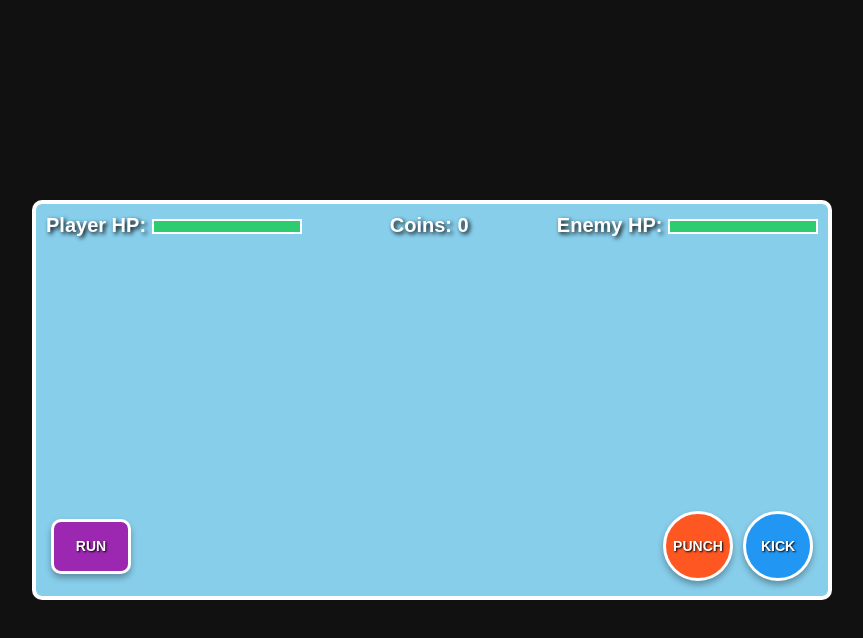
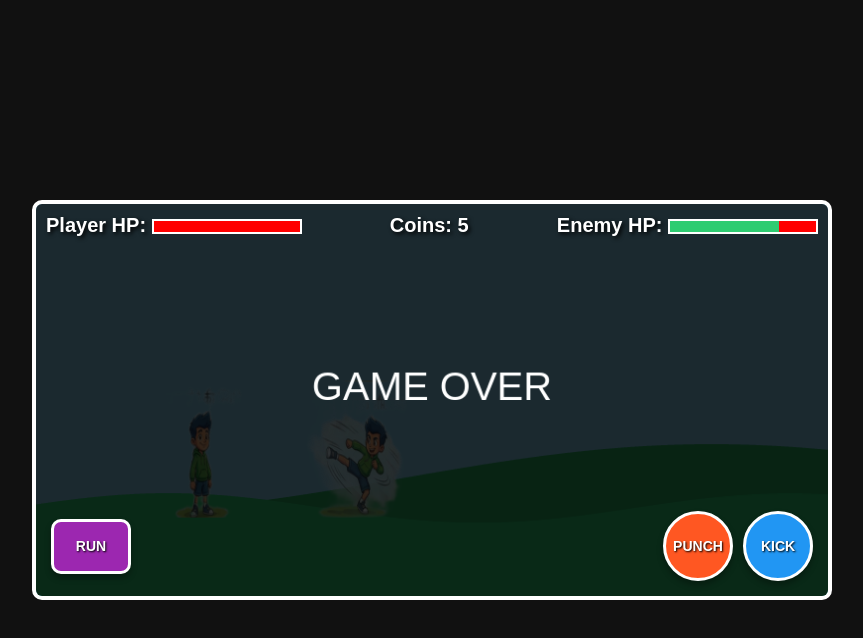
Before and after one commit to ydvaditya20-creator/Fighting-game, a plain HTML site: page index.html in a window 1280 px wide. Both pictures are taken after a click on the button "PUNCH". Shown: the whole page, without its empty margins (208-1071 px from the left). Drawn offline with Linux system fonts and the light colour scheme.

Commit message:
Refactor game script for clarity and performance

```diff
--- a/index.html
+++ b/index.html
@@ -42,17 +42,20 @@
 </div>
 
 <script>
+// ==========================================
+// भाग 1: वेरिएबल्स, स्प्राइट और इनपुट कंट्रोल्स
+// ==========================================
 const canvas = document.getElementById("gameCanvas");
 const ctx = canvas.getContext("2d");
 const scoreVal = document.getElementById("scoreVal");
 const playerHpBar = document.getElementById("playerHp");
 const enemyHpBar = document.getElementById("enemyHp");
 
-// इमेज लोड करना (720x392 साइज)
+// स्प्राइट शीट इमेज लोड करना
 const spriteSheet = new Image();
 spriteSheet.src = 'spritesheet.png';
 
-// ऑडियो जनरेटर (बिना फाइल के साउंड)
+// ऑडियो जनरेटर (बिना बाहरी .mp3 फ़ाइल के साउंड बनाने के लिए)
 function playSound(type) {
     const audioCtx = new (window.AudioContext || window.webkitAudioContext)();
     const osc = audioCtx.createOscillator();
@@ -72,9 +75,9 @@ function playSound(type) {
     }
 }
 
-// स्प्राइट 720x392 के लिए सटीक 3x3 ग्रिड सेटिंग्स
-const spriteW = 720 / 3; // 240px
-const spriteH = 392 / 3; // 130.66px
+// 720x392 साइज़ के लिए सटीक स्प्राइट ग्रिड सेटिंग्स (3x3 ग्रिड)
+const spriteW = 720 / 3; // 240px हर फ्रेम की चौड़ाई
+const spriteH = 392 / 3; // 130.66px हर फ्रेम की ऊँचाई
 
 const FRAMES = {
     STAND: {x: 0, y: 0}, CROUCH: {x: 1, y: 0}, JUMP: {x: 2, y: 0},
@@ -84,53 +87,90 @@ const FRAMES = {
 
 const runLoop = [FRAMES.RUN1, FRAMES.RUN2, FRAMES.RUN3, FRAMES.RUN4];
 
-// गेम स्टेट्स
+// गेम कोर स्टेट्स
 let score = 0;
 let bgOffset = 0;
 let isRunning = false;
 let gameFrame = 0;
 
-// कैरेक्टर ऑब्जेक्ट्स
+// पोजीशनिंग डायमेंशन (कैरेक्टर को कैनवास के अंदर रखने के लिए)
+const groundY = 180;
+const displayW = 160;
+const displayH = 140;
+
+// प्लेयर ऑब्जेक्ट
 const player = {
-    x: 100, y: 240, baseY: 240, w: 150, h: 95, hp: 100, maxHp: 100,
+    x: 100, y: groundY, baseY: groundY, w: displayW, h: displayH, hp: 100, maxHp: 100,
     state: FRAMES.STAND, vy: 0, isJumping: false, isCrouching: false, isAttacking: false, attackTimer: 0, runAnimIdx: 0
 };
 
+// दुश्मन ऑब्जेक्ट (हमलावर एनिमी)
 const enemy = {
-    x: 600, y: 240, baseY: 240, w: 150, h: 95, hp: 100, maxHp: 100,
+    x: 550, y: groundY, baseY: groundY, w: displayW, h: displayH, hp: 100, maxHp: 100,
     state: FRAMES.STAND, vy: 0, isJumping: false, isAttacking: false, attackTimer: 0, runAnimIdx: 0,
-    isDead: false, respawnTimer: 0, actionTimer: 60, speed: -3
+    isDead: false, respawnTimer: 0, actionTimer: 60, speed: -2.5
 };
 
+// सिक्का (Coin) ऑब्जेक्ट
 const coin = { x: 900, y: 200, size: 12, active: true };
 
+// --- इनपुट और बटन इवेंट लिसनर्स ---
+const runBtn = document.getElementById("runBtn");
+['touchstart', 'mousedown'].forEach(evt => {
+    runBtn.addEventListener(evt, (e) => { e.preventDefault(); isRunning = true; });
+});
+['touchend', 'mouseup', 'mouseleave'].forEach(evt => {
+    runBtn.addEventListener(evt, () => { isRunning = false; });
+});
+
+document.getElementById("punchBtn").addEventListener("click", playerAttack);
+document.getElementById("kickBtn").addEventListener("click", playerAttack);
+
+// टच ग्लाइड (Touch Glide) - स्वाइप से जंप और क्राउच
+let touchStartY = 0;
+canvas.addEventListener('touchstart', (e) => { touchStartY = e.touches.clientY; });
+canvas.addEventListener('touchend', (e) => {
+    let diffY = touchStartY - e.changedTouches.clientY;
+    if (diffY > 40 && !player.isJumping && !player.isCrouching) {
+        player.isJumping = true; player.vy = -14; player.state = FRAMES.JUMP;
+    } else if (diffY < -40 && !player.isJumping) {
+        player.isCrouching = true; player.state = FRAMES.CROUCH;
+        setTimeout(() => { player.isCrouching = false; }, 800);
+    }
+});
+
+// ==========================================
+// भाग 2: रेंडरिंग, एनिमी AI और मुख्य गेम लूप
+// ==========================================
+
+// वेविंग बैकग्राउंड (हिल क्लाइंब स्टाइल)
 function drawWavyHills() {
-    // अगर प्लेयर दौड़ रहा है तो बैकग्राउंड तेजी से पीछे भागेगा
     if (isRunning && !player.isAttacking && !player.isCrouching) {
         bgOffset += 4;
     } else {
         bgOffset += 1;
     }
 
-    // बैक हिल
+    // बैक साइड की पहाड़ी
     ctx.fillStyle = "#27ae60";
     ctx.beginPath(); ctx.moveTo(0, canvas.height);
     for (let x = 0; x <= canvas.width; x++) {
-        let y = 270 + Math.sin((x + bgOffset) * 0.005) * 35;
+        let y = 280 + Math.sin((x + bgOffset) * 0.005) * 35;
         ctx.lineTo(x, y);
     }
     ctx.lineTo(canvas.width, canvas.height); ctx.fill();
 
-    // फ्रंट हिल
+    // फ्रंट साइड की पहाड़ी (जमीन)
     ctx.fillStyle = "#2ecc71";
     ctx.beginPath(); ctx.moveTo(0, canvas.height);
     for (let x = 0; x <= canvas.width; x++) {
-        let y = 310 + Math.sin((x + bgOffset * 1.3) * 0.01) * 20;
+        let y = 310 + Math.sin((x + bgOffset * 1.3) * 0.01) * 15;
         ctx.lineTo(x, y);
     }
     ctx.lineTo(canvas.width, canvas.height); ctx.fill();
 }
 
+// स्प्राइट फ्रेम ड्रॉ फंक्शन (मिरर सपोर्ट के साथ)
 function drawCharacter(char, frame, mirror = false) {
     ctx.save();
     if (mirror) {
@@ -143,15 +183,15 @@ function drawCharacter(char, frame, mirror = false) {
     ctx.restore();
 }
 
-// प्लेयर का हमला (पंच/किक दोनों में अटैक पोज़ दिखेगा)
+// प्लेयर का हमला
 function playerAttack() {
     if (player.isCrouching || player.isJumping || player.isAttacking) return;
     player.isAttacking = true;
     player.state = FRAMES.ATTACK;
     player.attackTimer = 12;
 
-    // दुश्मन से दूरी और कोलिशन चेक
-    if (!enemy.isDead && Math.abs((player.x + player.w - 40) - enemy.x) < 70) {
+    // टक्कर की दूरी जांचें
+    if (!enemy.isDead && Math.abs((player.x + player.w - 50) - enemy.x) < 80) {
         enemy.hp -= 25;
         if (enemy.hp <= 0) {
             enemy.hp = 0; enemy.isDead = true; enemy.state = FRAMES.KO;
@@ -162,13 +202,13 @@ function playerAttack() {
     }
 }
 
-// दुश्मन का AI ऑटो-अटैक सिस्टम
+// दुश्मन का इंटेलिजेंट ऑटो-अटैक सिस्टम
 function updateEnemyAI() {
     if (enemy.isDead) {
         enemy.respawnTimer--;
         if (enemy.respawnTimer <= 0) {
             enemy.isDead = false; enemy.hp = 100;
-            enemyHpBar.style.width = "100%"; enemy.x = 700;
+            enemyHpBar.style.width = "100%"; enemy.x = 600;
             enemy.state = FRAMES.STAND;
         }
         return;
@@ -176,41 +216,34 @@ function updateEnemyAI() {
 
     enemy.actionTimer--;
     if (enemy.actionTimer <= 0) {
-        // यादृच्छिक (Random) निर्णय: 0 = आराम/दौड़ना, 1 = कूदना, 2 = हमला करने आगे बढ़ना
         let decision = Math.floor(Math.random() * 3);
         enemy.actionTimer = 60 + Math.random() * 60;
-
         if (decision === 1 && !enemy.isJumping) {
             enemy.isJumping = true; enemy.vy = -12;
         }
     }
 
-    // दुश्मन का मूवमेंट (प्लेयर की तरफ आना)
-    let distance = enemy.x - (player.x + player.w - 50);
+    let distance = enemy.x - (player.x + player.w - 60);
 
-    if (distance > 50 && !enemy.isAttacking) {
+    if (distance > 40 && !enemy.isAttacking) {
         enemy.x += enemy.speed;
-        // दौड़ने का एनिमेशन लूप
         if (gameFrame % 6 === 0) {
             enemy.runAnimIdx = (enemy.runAnimIdx + 1) % runLoop.length;
         }
         enemy.state = runLoop[enemy.runAnimIdx];
-    } else if (distance <= 50 && !enemy.isAttacking) {
-        // पास आते ही दुश्मन का हमला
+    } else if (distance <= 40 && !enemy.isAttacking) {
         enemy.isAttacking = true;
         enemy.state = FRAMES.ATTACK;
         enemy.attackTimer = 15;
 
-        // प्लेयर को चोट लगना (अगर प्लेयर बैठा या कूदा न हो)
         if (!player.isCrouching && !player.isJumping) {
-            player.hp -= 15;
+            player.hp -= 10;
             if (player.hp < 0) player.hp = 0;
             playerHpBar.style.width = (player.hp / player.maxHp * 100) + "%";
             playSound('hit');
         }
     }
 
-    // दुश्मन का जंप और अटैक रिफ्रेश लॉजिक
     if (enemy.isJumping) {
         enemy.y += enemy.vy; enemy.vy += 0.7;
         enemy.state = FRAMES.JUMP;
@@ -222,69 +255,67 @@ function updateEnemyAI() {
     }
 }
 
-// दौड़ने के बटन के लिए होल्ड/टच इवेंट्स
-const runBtn = document.getElementById("runBtn");
-['touchstart', 'mousedown'].forEach(evt => {
-    runBtn.addEventListener(evt, (e) => { e.preventDefault(); isRunning = true; });
-});
-['touchend', 'mouseup', 'mouseleave'].forEach(evt => {
-    runBtn.addEventListener(evt, () => { isRunning = false; });
-});
+// कोर गेम लूप
+function update() {
+    gameFrame++;
+    ctx.clearRect(0, 0, canvas.width, canvas.height);
 
-// पंच और किक बटन इवेंट्स
-document.getElementById("punchBtn").addEventListener("click", playerAttack);
-document.getElementById("kickBtn").addEventListener("click", playerAttack);
+    drawWavyHills();
+    updateEnemyAI();
 
-// स्क्रीन स्वाइप (Glide) से जंप और बैठना
-let touchStartY = 0;
-canvas.addEventListener('touchstart', (e) => { touchStartY = e.touches[0].clientY; });
-canvas.addEventListener('touchend', (e) => {
-    let diffY = touchStartY - e.changedTouches[0].clientY;
-    if (diffY > 40 && !player.isJumping && !player.isCrouching) {
-        player.isJumping = true; player.vy = -14; player.state = FRAMES.JUMP;
-    } else if (diffY < -40 && !player.isJumping) {
-        player.isCrouching = true; player.state = FRAMES.CROUCH;
-   setTimeout(() => { player.isCrouching = false; }, 800);}});
-// मुख्य गेम लूप
-function update() {gameFrame++;ctx.clearRect(0, 0, canvas.width, canvas.height);drawWavyHills();updateEnemyAI();
-// प्लेयर एनिमेशन और मूवमेंट अपडेट
-if (player.isJumping) {player.y += player.vy; player.vy += 0.7;
-if (player.y >= player.baseY) { player.y = player.baseY;
-player.isJumping = false;
-player.state = FRAMES.STAND; }}
-else if (player.isCrouching) {player.state = FRAMES.CROUCH;}
-else if (player.isAttacking) {player.attackTimer--;
-if (player.attackTimer <= 0) { player.isAttacking = false;
-player.state = FRAMES.STAND; }} else if (isRunning) {
-// दौड़ते समय प्लेयर थोड़ा आगे बढ़ता है और पैरों का फ्रेम बदलता है
-if (gameFrame % 6 === 0) {player.runAnimIdx = (player.runAnimIdx + 1) % runLoop.length;}
+    // प्लेयर फिजिक्स और मोशन स्टेट
+    if (player.isJumping) {
+        player.y += player.vy; player.vy += 0.7;
+        if (player.y >= player.baseY) { player.y = player.baseY; player.isJumping = false; player.state = FRAMES.STAND; }
+    } else if (player.isCrouching) {
+        player.state = FRAMES.CROUCH;
+    } else if (player.isAttacking) {
+        player.attackTimer--;
+        if (player.attackTimer <= 0) { player.isAttacking = false; player.state = FRAMES.STAND; }
+    } else if (isRunning) {
+        if (gameFrame % 6 === 0) {
+            player.runAnimIdx = (player.runAnimIdx + 1) % runLoop.length;
+        }
         player.state = runLoop[player.runAnimIdx];
-if (player.x < 300) player.x += 1.5;
-// अधिकतम सीमा तक ही आगे बढ़ेगा
-} else {player.state = FRAMES.STAND;
+        if (player.x < 250) player.x += 1.5;
+    } else {
+        player.state = FRAMES.STAND;
         if (player.x > 100) player.x -= 2;
-// रुकने पर धीरे से अपनी सामान्य जगह पर पीछे आएगा
-}// कॉइन सिस्टम
+    }
+
+    // सिक्का (Coin) जनरेशन और कोलिशन लॉजिक
     if (coin.active) {
-// अगर खिलाड़ी दौड़ रहा है तो सिक्के तेजी से पास आएंगे
         coin.x -= isRunning ? 6 : 3;
-ctx.fillStyle = "gold"; ctx.beginPath();
-ctx.arc(coin.x, coin.y, coin.size, 0, Math.PI * 2);
-ctx.fill();let dist = Math.hypot(coin.x - (player.x + player.w/2), coin.y - (player.y + player.h/2));
-if (dist < coin.size + 45) {coin.active = false; score += 5; scoreVal.innerText = score;
-playSound('coin');}if (coin.x < -20) coin.active = false;}
-else if (Math.random() < 0.015) {coin.x = canvas.width + 20;
-coin.y = 190 + Math.random() * 70;
-coin.active = true;}// दोनों कैरेक्टर रेंडर करें
+        ctx.fillStyle = "gold"; ctx.beginPath(); ctx.arc(coin.x, coin.y, coin.size, 0, Math.PI * 2); ctx.fill();
+
+        let dist = Math.hypot(coin.x - (player.x + player.w/2), coin.y - (player.y + player.h/2));
+        if (dist < coin.size + 45) {
+            coin.active = false; score += 5; scoreVal.innerText = score; playSound('coin');
+        }
+        if (coin.x < -20) coin.active = false;
+    } else if (Math.random() < 0.015) {
+        coin.x = canvas.width + 20; coin.y = 170 + Math.random() * 60; coin.active = true;
+    }
+
+    // दोनों कैरेक्टर ड्रा करना
     drawCharacter(player, player.state, false);
     drawCharacter(enemy, enemy.state, true);
-// गेम ओवर चेक
-if (player.hp <= 0) {ctx.fillStyle = "rgba(0,0,0,0.7)";
-ctx.fillRect(0,0,canvas.width,canvas.height);
-ctx.fillStyle = "white"; ctx.font = "40px sans-serif";
-ctx.textAlign = "center";ctx.fillText("GAME OVER", canvas.width/2, canvas.height/2);
-return; // गेम रोक दें}requestAnimationFrame(update);}
-spriteSheet.onload = () => { update(); }
+
+    // गेम ओवर चेकिंग
+    if (player.hp <= 0) {
+        ctx.fillStyle = "rgba(0,0,0,0.8)"; ctx.fillRect(0,0,canvas.width,canvas.height);
+        ctx.fillStyle = "white"; ctx.font = "40px sans-serif"; ctx.textAlign = "center";
+        ctx.fillText("GAME OVER", canvas.width/2, canvas.height/2);
+        return;
+    }
+
+    requestAnimationFrame(update);
+}
+
+// इमेज पूरी लोड होने पर इंजन चालू करें
+spriteSheet.onload = () => { update(); };
+
+
 </script>
 </body>
 </html>
```
Lines whose indentation alone changed are shown as unchanged.
